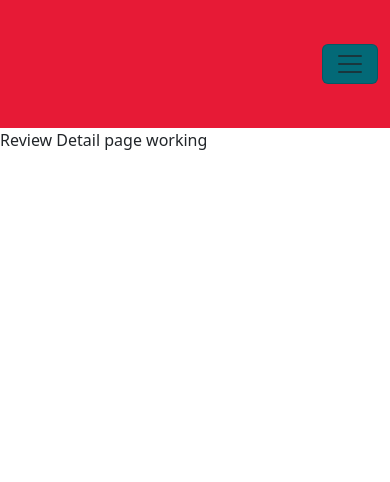
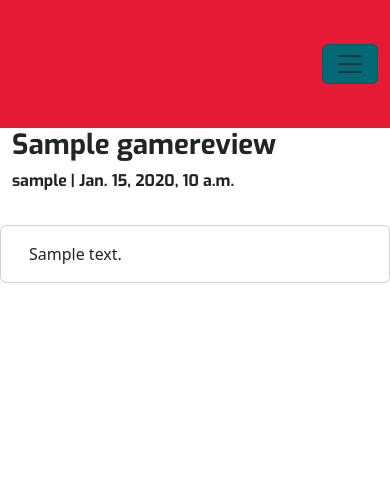
Before and after one commit to Quaim/Capstone_Django_Project, a Django app: page /review/1/ in a window 390 px wide. Shown: the top 482 px of the page. Run offline with Django 4.2, Linux system fonts and the light colour scheme; tables that the repository leaves empty hold one stand-in row (values such as "Sample post"); some libraries are stand-ins or nearby versions.

Commit message:
add initial structure to review detail page for testing

```diff
--- a/reviews/templates/reviews/create_review.html
+++ b/reviews/templates/reviews/create_review.html
@@ -10,8 +10,9 @@
 {% block content %}
 <h1 class="page-title text-center pt-3">Create Review</h1>
 <section class="container col-8">
-<form method="POST">
+<form method="post" enctype="multipart/form-data">
     {% csrf_token %}
+    {{ form.media }}
     {{ form|crispy }}
     <button class="custom-btn custom-btn__primary" type="submit">Create Review</button>
 </form>
--- a/reviews/templates/reviews/review_detail.html
+++ b/reviews/templates/reviews/review_detail.html
@@ -3,7 +3,40 @@
 {% load crispy_forms_tags %}
 {% block content %}
 
-Review Detail page working
+<div class="">
+    <div class="container">
+        <div class="row g-0">
+            <div class="col-md-6">
+                <!-- Post title goes in these h1 tags -->
+                <h1 class="post-title">{{ gamereview.title }}</h1>
+                <!-- Post author goes before the | the post's created date goes after -->
+                <p class="post-subtitle">{{ gamereview.author }} | {{ gamereview.created_on }}</p>
+            </div>
+            <div class="d-none d-md-block col-md-6 masthead-image">
+                {% if "placeholder" in post.featured_image.url %}
+                <img src="{% static 'images/default.jpg' %}" class="scale" alt="placeholder image">
+                {% else %}
+                <img src="{{ gamereview.featured_image.url }}" class="img-fluid" alt="{{ gamereview.title }}">
+                {% endif %}
+            </div>
+        </div>
+    </div>
+</div>
+
+<div class="container">
+    <div class="row">
+        <div class="col card mb-4  mt-3 left  top">
+            <div class="card-body">
+                <!-- The post content goes inside the card-text. -->
+                <!-- Use the | safe filter inside the template tags -->
+                <article class="card-text">
+                    {{ gamereview.review | safe }}
+                </article>
+            </div>
+        </div>
+    </div>
+
+
 {% if user == gamereview.author or user.is_superuser %}
 
 
@@ -12,9 +45,6 @@ Review Detail page working
     Edit
 </a>
 {% endif %}
-
-
-
 {% endif %}
 
 {% endblock %}
```
Lines whose indentation alone changed are shown as unchanged.
